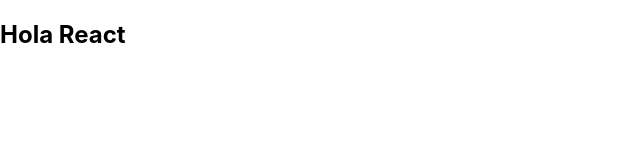
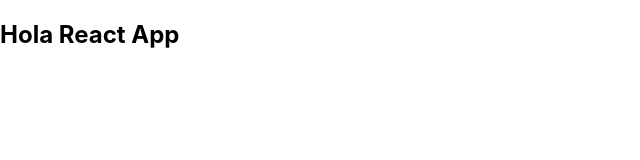
Before and after one commit to dashdancin/Ejercicios_React, a React (Create React App) app: page / in a window 1280 px wide. Shown: the top 160 px of the page, without its empty margins (0-640 px from the left). Built offline with nearby package versions, Linux system fonts and the light colour scheme.

Commit message:
Create Carpeta Components 1

```diff
--- a/src/App.js
+++ b/src/App.js
@@ -1,7 +1,7 @@
 function App() {
   return (
     <div className="App">
-      <h2>Hola React</h2>
+      <h2>Hola React App</h2>
     </div>
   );
 }
```
